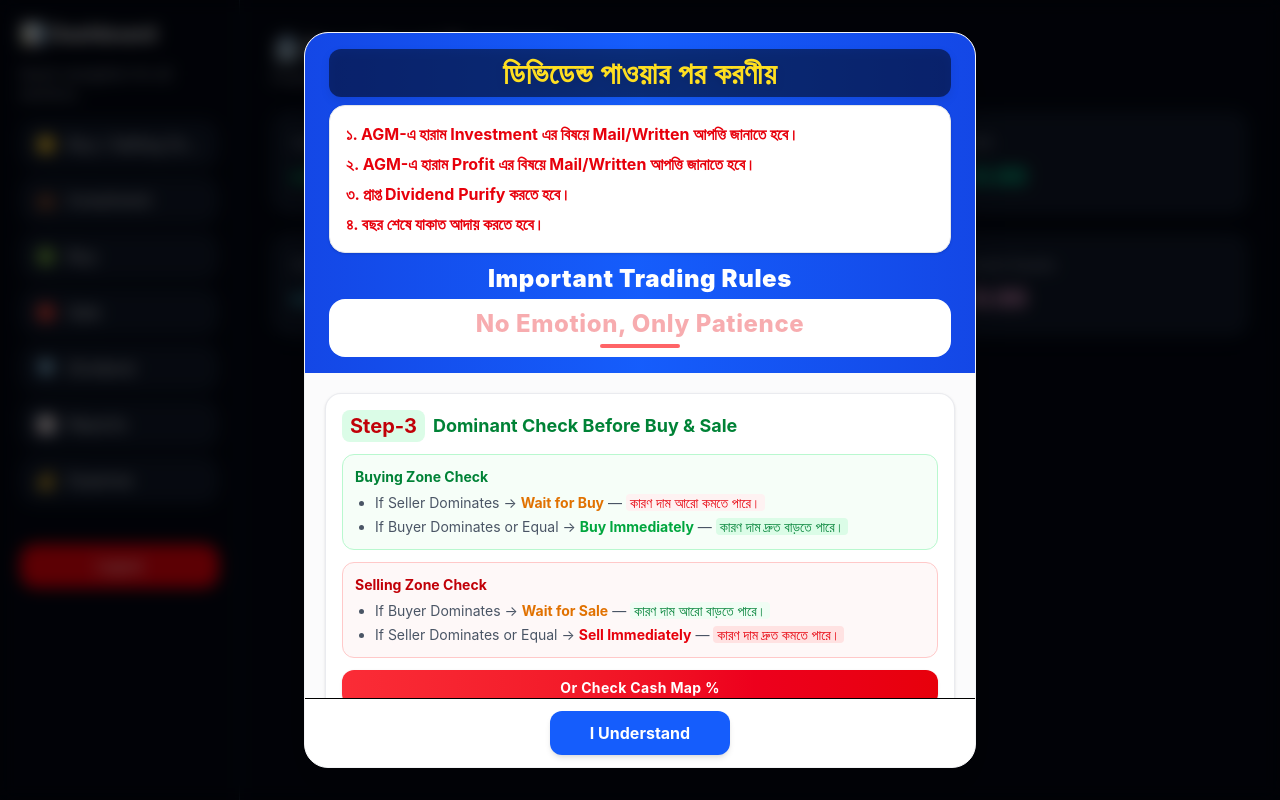
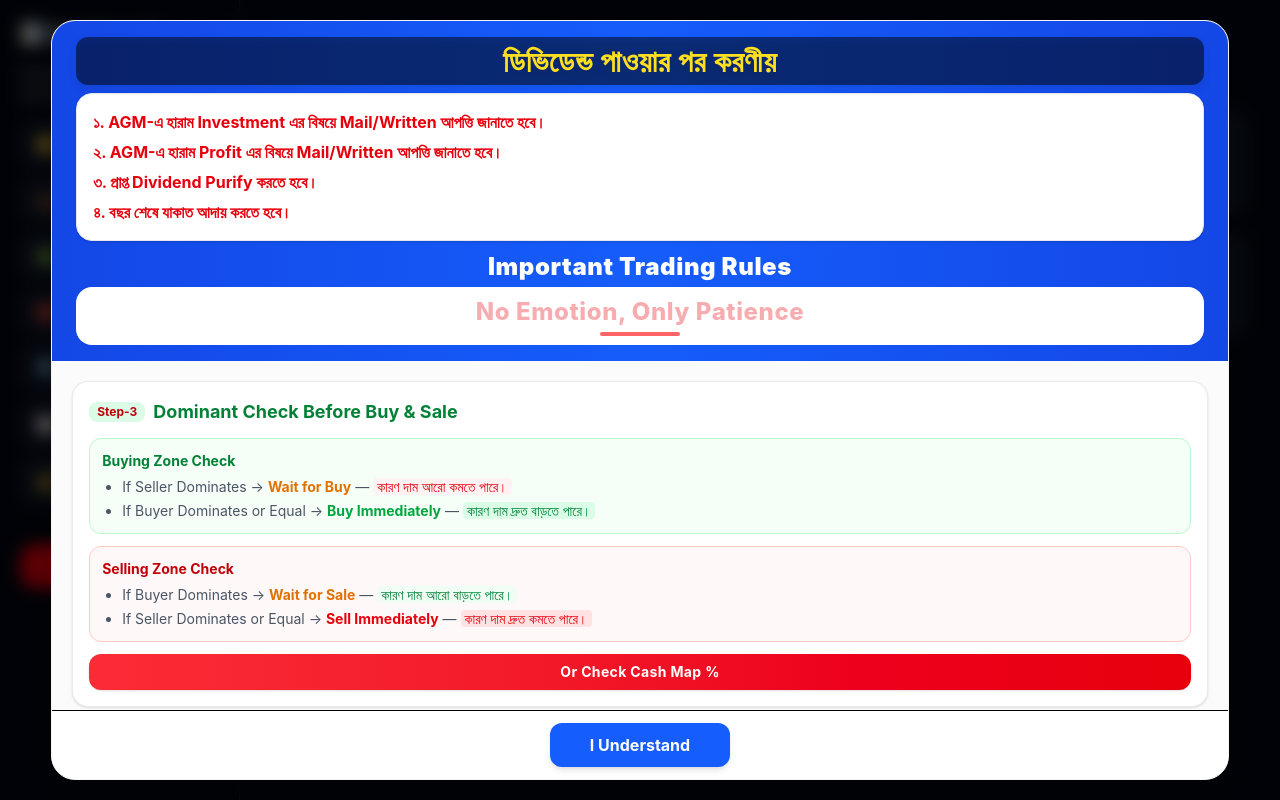
Before and after one commit to Mizan510/Stock-Market, a React app in the folder frontend/: page /dashboard in a window 1280 px wide. Built offline with nearby package versions, Linux system fonts and the light colour scheme; no server answers; sample sign-in values are in the browser's storage; the HTML template or start-up script is replaced by a standard one.

Commit message:
Something Updated

```diff
--- a/frontend/src/components/RulesPopup.jsx
+++ b/frontend/src/components/RulesPopup.jsx
@@ -1,11 +1,20 @@
-import React from "react";
+import React, { useEffect } from "react";
 
 const RulesPopup = ({ onClose }) => {
+  useEffect(() => {
+    const previousOverflow = document.body.style.overflow;
+    document.body.style.overflow = "hidden";
+
+    return () => {
+      document.body.style.overflow = previousOverflow;
+    };
+  }, []);
+
   return (
     // Fixed full-screen backdrop overlay
-    <div className="fixed inset-0 bg-black/60 backdrop-blur-sm z-50 flex items-center justify-center p-4">
+    <div className="fixed inset-0 z-50 overflow-hidden bg-black/60 backdrop-blur-sm flex items-center justify-center px-4 py-6">
       {/* Modal Container */}
-      <div className="w-full max-w-2xl max-h-[92vh] bg-white rounded-3xl shadow-2xl overflow-hidden flex flex-col border border-gray-100">
+      <div className="w-full max-w-[92vw] max-h-[95vh] bg-white rounded-3xl shadow-2xl overflow-hidden flex flex-col border border-gray-100">
         {/* ১. ডিভিডেন্ড ও ট্রেডিং রুলস সেকশন (ওপর-নিচ থেকে পারফেক্টলি চাপানো) */}
         <div className="bg-linear-to-r from-blue-700 via-blue-600 to-blue-700 px-4 sm:px-6 py-3 sm:py-4">
           {/* প্রধান শিরোনাম */}
@@ -55,10 +64,11 @@ const RulesPopup = ({ onClose }) => {
 
         {/* ২. স্ক্রোলযোগ্য নিচের রুলস সেকশন (Scrollable Content) */}
         <div className="flex-1 overflow-y-auto p-4 sm:p-5 space-y-4 bg-gray-50/70">
+
           {/* Rule 3 */}
           <div className="bg-white border border-gray-200/80 rounded-2xl p-4 shadow-sm hover:shadow-md transition-shadow">
             <h3 className="text-base sm:text-lg font-bold text-green-700 mb-3 flex items-center gap-2">
-            <span className="bg-green-100 text-red-700 px-2 py-0.5 rounded-lg text-xl">
+              <span className="bg-green-100 text-red-700 px-2 py-0.5 rounded-lg text-xs">
                 Step-3
               </span>
               Dominant Check Before Buy & Sale
@@ -73,7 +83,9 @@ const RulesPopup = ({ onClose }) => {
                 <ul className="list-disc ml-5 space-y-1 text-xs sm:text-sm text-gray-600">
                   <li>
                     If Seller Dominates →{" "}
-                  <span className="font-bold text-amber-600">Wait for Buy</span>{" "}
+                    <span className="font-bold text-amber-600">
+                      Wait for Buy
+                    </span>{" "}
                     —{" "}
                     <span className="text-red-600 font-medium bg-red-50 px-1 rounded">
                       কারণ দাম আরো কমতে পারে।
@@ -155,12 +167,14 @@ const RulesPopup = ({ onClose }) => {
             </h3>
             <ul className="list-disc ml-5 space-y-2 text-xs sm:text-sm text-gray-600 font-medium">
               <li>
-              <span className="text-blue-600 font-bold">Buying Zone:</span> Set
-              20% of Lowest Share Price of Last 1 Year of Selected Company.
+                <span className="text-blue-600 font-bold">Buying Zone:</span>{" "}
+                Set 20% of Lowest Share Price of Last 1 Year of Selected
+                Company.
               </li>
               <li>
                 <span className="text-orange-600 font-bold">Selling Zone:</span>{" "}
-              Set 70% of Highest Share Price of Last 1 Year of Selected Company.
+                Set 70% of Highest Share Price of Last 1 Year of Selected
+                Company.
               </li>
             </ul>
           </div>
```
Lines whose indentation alone changed are shown as unchanged.
